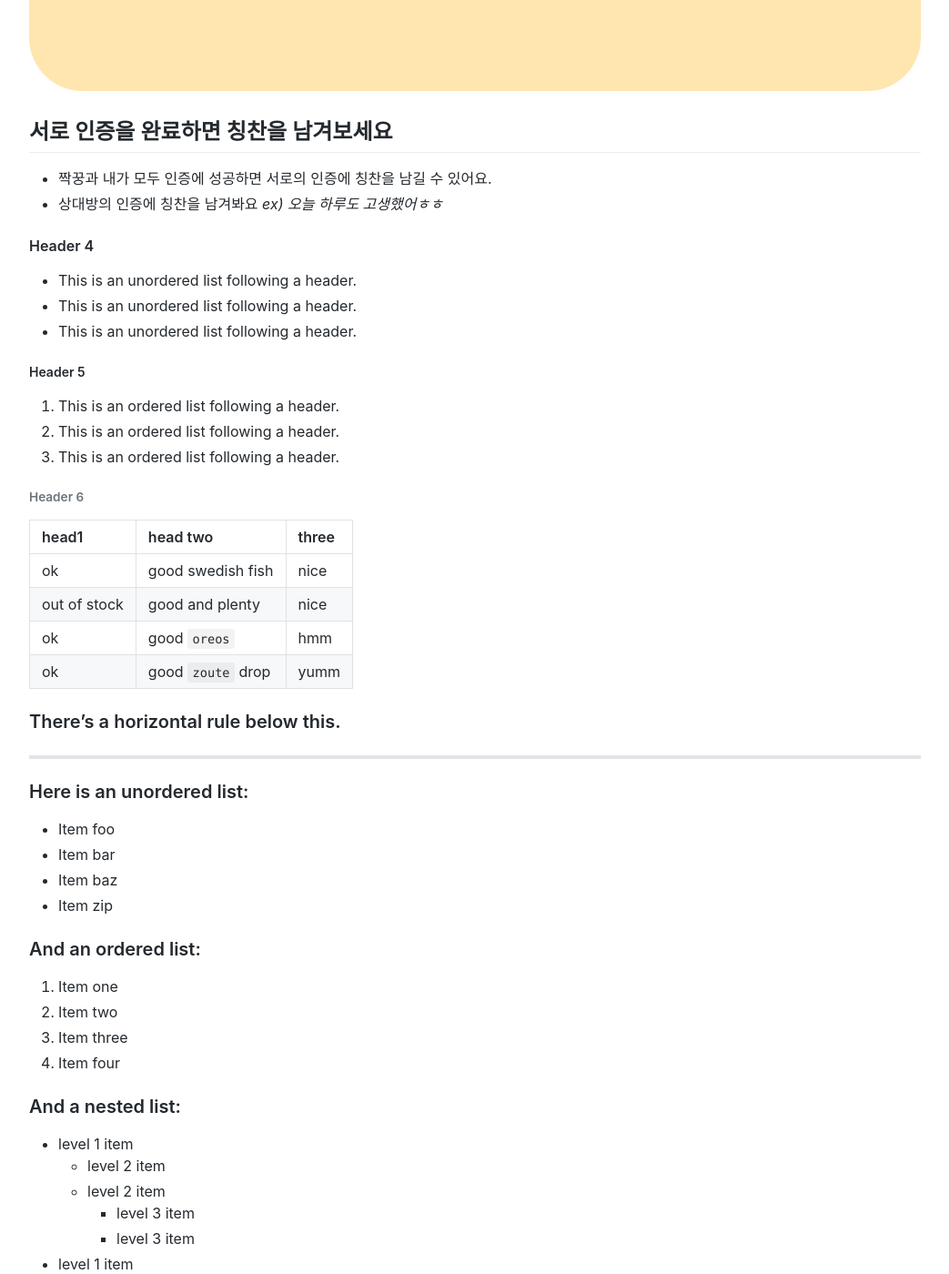
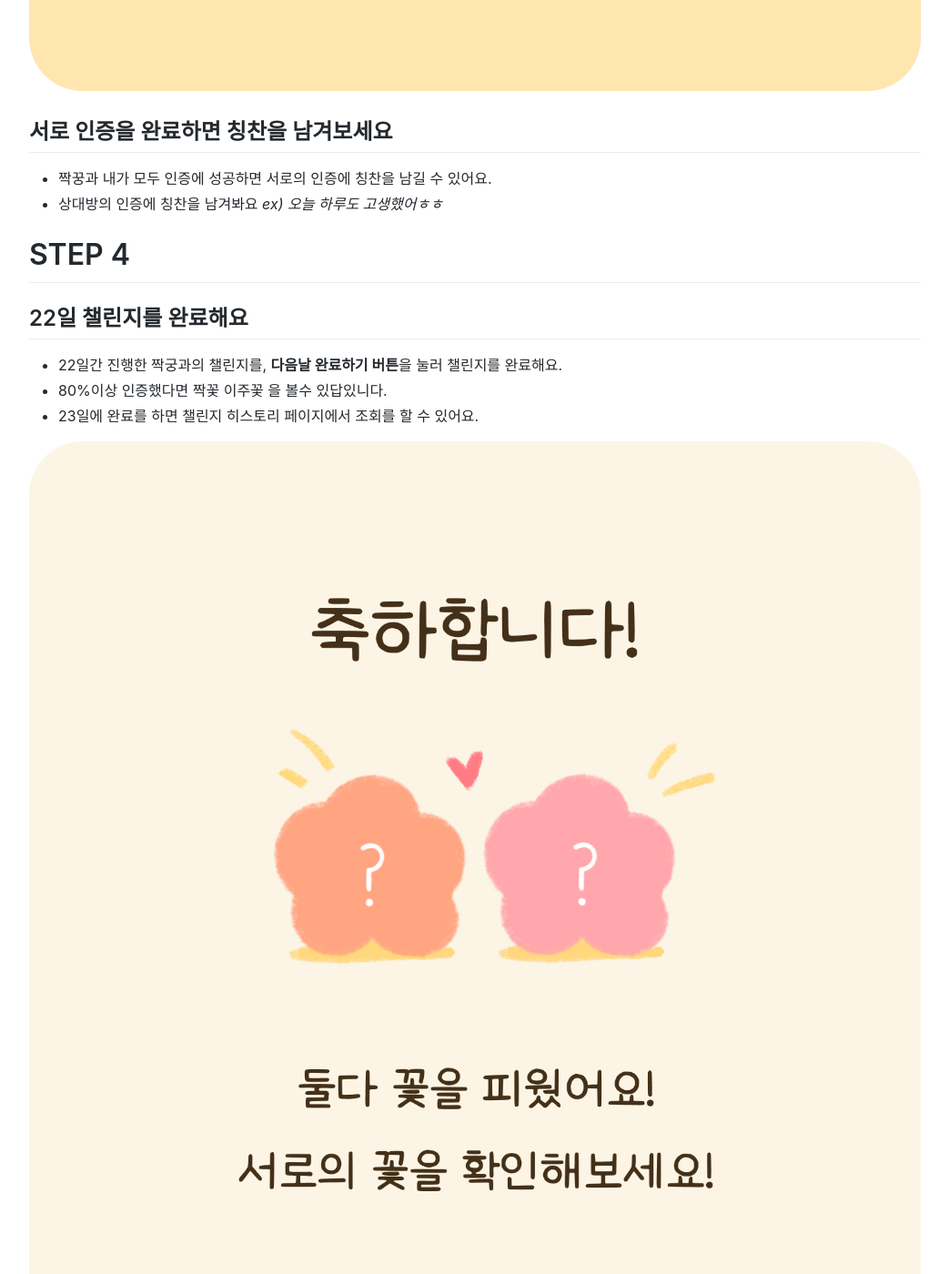
Before and after one commit to two2too2/two2too2.github.io, a Jekyll site: the page built from index.md, in a window 1280 px wide and 1400 px high, scrolled down 6352 px. Shown: the whole window at 91% size, without its empty margins (118-1161 px from the left). Built offline with Jekyll 4.4.1, drawn with Linux system fonts in a browser that asks for light colours; comment, search, counter and statistics services are not loaded; some of the changed text lies outside the part shown.

Commit message:
STEP 6까지 추가

````diff
--- a/index.md
+++ b/index.md
@@ -67,87 +67,23 @@
 *   짝꿍과 내가 모두 인증에 성공하면 서로의 인증에 칭찬을 남길 수 있어요.
 *   상대방의 인증에 칭찬을 남겨봐요 _ex) 오늘 하루도 고생했어ㅎㅎ_
 
-#### Header 4
+# STEP 4
 
-*   This is an unordered list following a header.
-*   This is an unordered list following a header.
-*   This is an unordered list following a header.
+## 22일 챌린지를 완료해요
 
-##### Header 5
+*   22일간 진행한 짝궁과의 챌린지를, **다음날 완료하기 버튼**을 눌러 챌린지를 완료해요.
+*   80%이상 인증했다면 짝꽃 이주꽃 을 볼수 있답있니다.
+*   23일에 완료를 하면 챌린지 히스토리 페이지에서 조회를 할 수 있어요.
 
-1.  This is an ordered list following a header.
-2.  This is an ordered list following a header.
-3.  This is an ordered list following a header.
+![step4](./img/step4.png)
 
-###### Header 6
+# STEP 5
 
-| head1        | head two          | three |
-|:-------------|:------------------|:------|
-| ok           | good swedish fish | nice  |
-| out of stock | good and plenty   | nice  |
-| ok           | good `oreos`      | hmm   |
-| ok           | good `zoute` drop | yumm  |
+![step5](./img/step5.png)
 
-### There's a horizontal rule below this.
+## 히스토리에서 지금까지 진행했던 챌린지를 살펴봐요
 
-* * *
+*   왼쪽 **히스토리 탭**에서 지금까지 진행한 챌린지를 볼 수 있어요
+*   과거에 어떤 챌린지를 진행했고 어떤 마음으로 진행했는지 확인해봐요
 
-### Here is an unordered list:
-
-*   Item foo
-*   Item bar
-*   Item baz
-*   Item zip
-
-### And an ordered list:
-
-1.  Item one
-1.  Item two
-1.  Item three
-1.  Item four
-
-### And a nested list:
-
-- level 1 item
-  - level 2 item
-  - level 2 item
-    - level 3 item
-    - level 3 item
-- level 1 item
-  - level 2 item
-  - level 2 item
-  - level 2 item
-- level 1 item
-  - level 2 item
-  - level 2 item
-- level 1 item
-
-### Small image
-
-![Octocat](https://github.githubassets.com/images/icons/emoji/octocat.png)
-
-### Large image
-
-![Branching](https://guides.github.com/activities/hello-world/branching.png)
-
-
-### Definition lists can be used with HTML syntax.
-
-<dl>
-<dt>Name</dt>
-<dd>Godzilla</dd>
-<dt>Born</dt>
-<dd>1952</dd>
-<dt>Birthplace</dt>
-<dd>Japan</dd>
-<dt>Color</dt>
-<dd>Green</dd>
-</dl>
-
-```
-Long, single-line code blocks should not wrap. They should horizontally scroll if they are too long. This line should be long enough to demonstrate this.
-```
-
-```
-The final element.
-```
+![step6](./img/step6.png)
````
